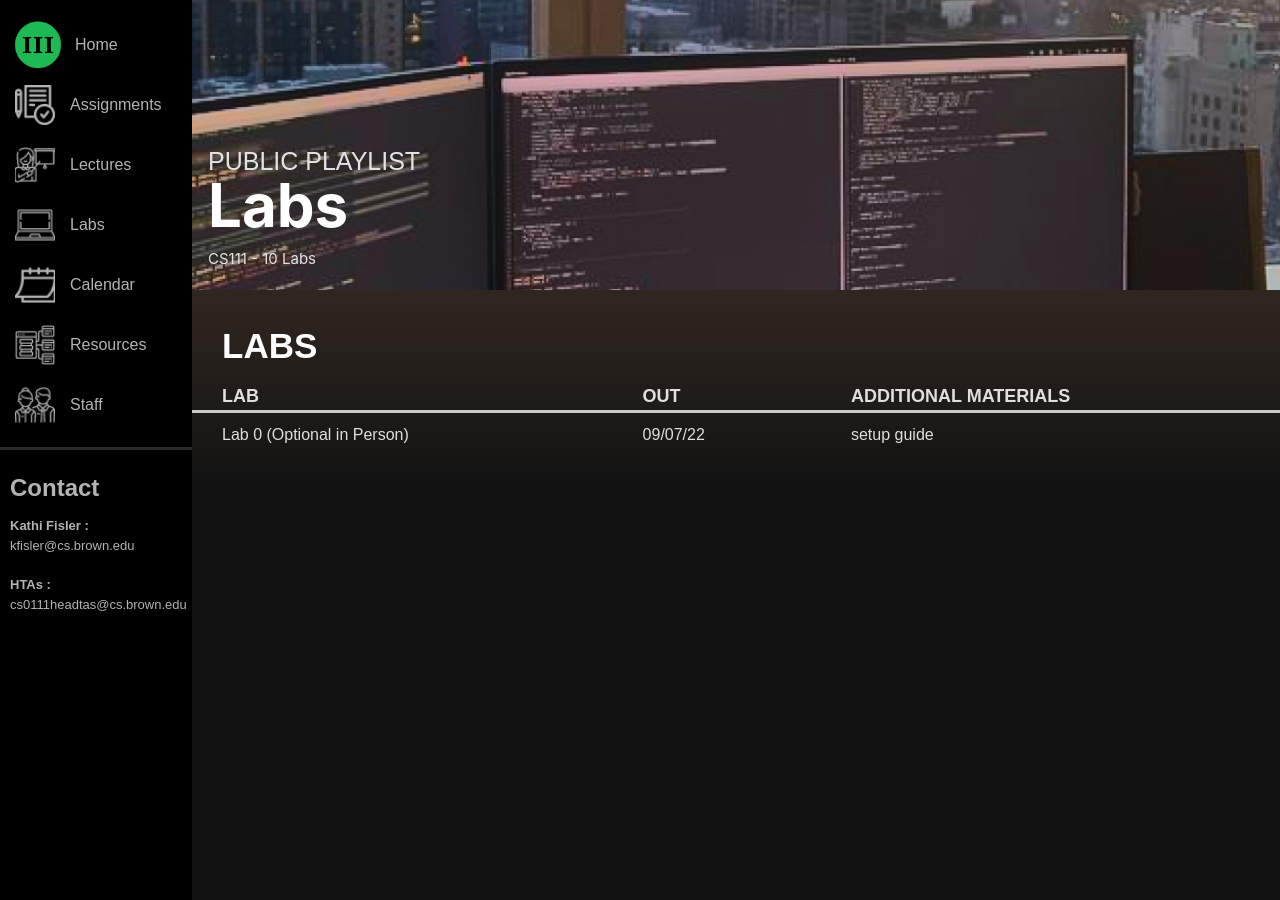
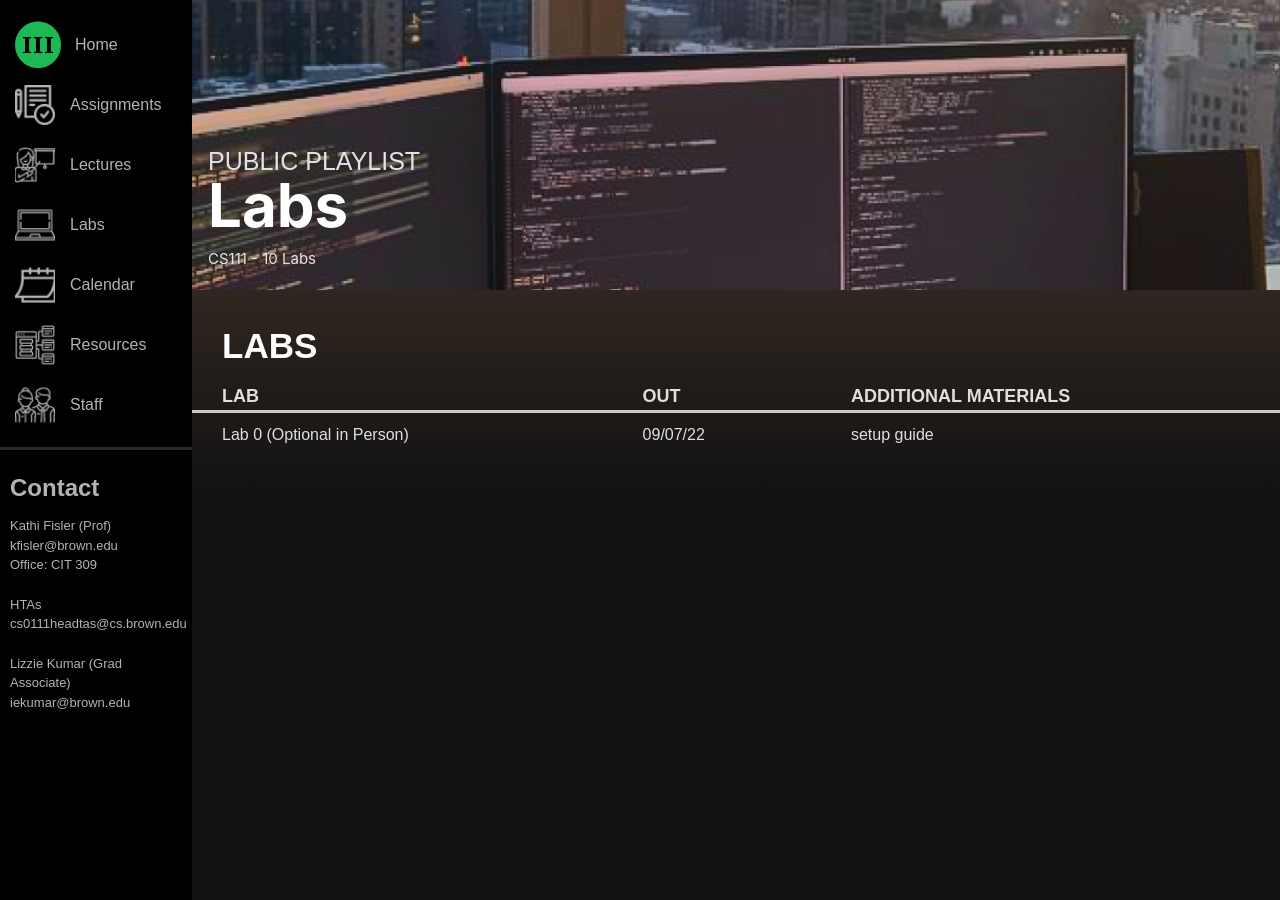
Before and after one commit to Brown-CSCI0111/brown-csci0111.github.io, a Jekyll site: the page built from pages/labs.md, in a window 1280 px wide. Built offline with Jekyll 4.4.1, drawn with Linux system fonts in a browser that asks for light colours.

Commit message:
Add remaining files for last commit

```diff
--- a/_includes/left-panel.html
+++ b/_includes/left-panel.html
@@ -31,13 +31,27 @@
     <div class="contact-info-container">
       <div class="contact-info-header">Contact</div>
       <div class="contact-info-item">
+        <span class="name">Kathi Fisler (Prof) </span>
+        <span class="email">kfisler@brown.edu</span>
+        <br />
+        <span class="office">Office: CIT 309</span>
+      </div>
+      <div class="contact-info-item">
+        <span class="name">HTAs </span>
+        <span class="email">cs0111headtas@cs.brown.edu</span>
+      </div>
+      <div class="contact-info-item">
+        <span class="name">Lizzie Kumar (Grad Associate) </span>
+        <span class="email">iekumar@brown.edu</span>
+      </div>
+      <!-- <div class="contact-info-item">
         <strong class="name">Kathi Fisler : </strong>
         <div class="email">kfisler@cs.brown.edu</div>
       </div>
       <div class="contact-info-item">
         <strong class="name">HTAs : </strong>
         <div class="email">cs0111headtas@cs.brown.edu</div>
-      </div>
+      </div> -->
     </div>
   </nav>
   {%- endif -%}
```
Also changed, not shown: assets/images/icons/home_icon.svg (deleted).
